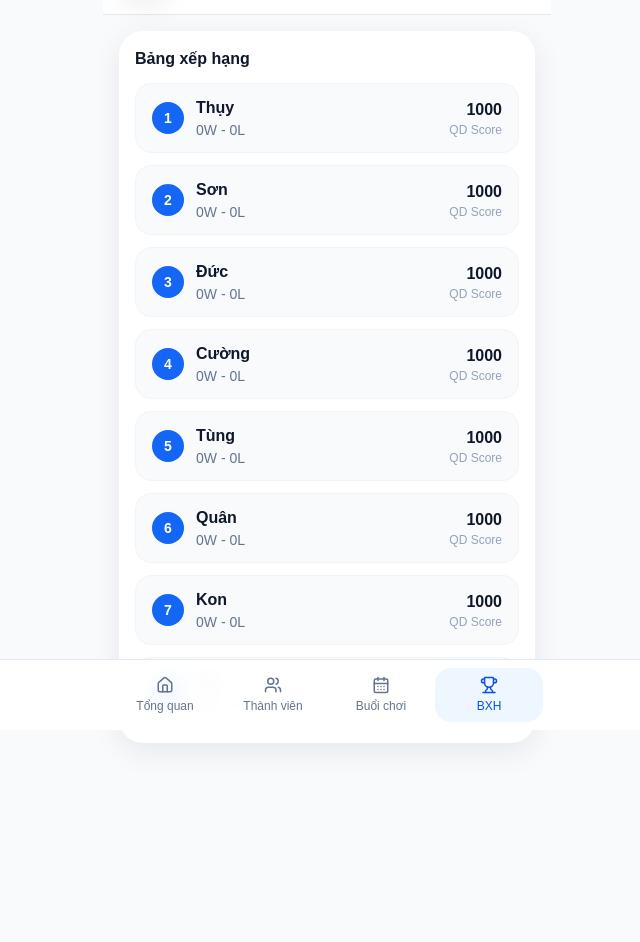
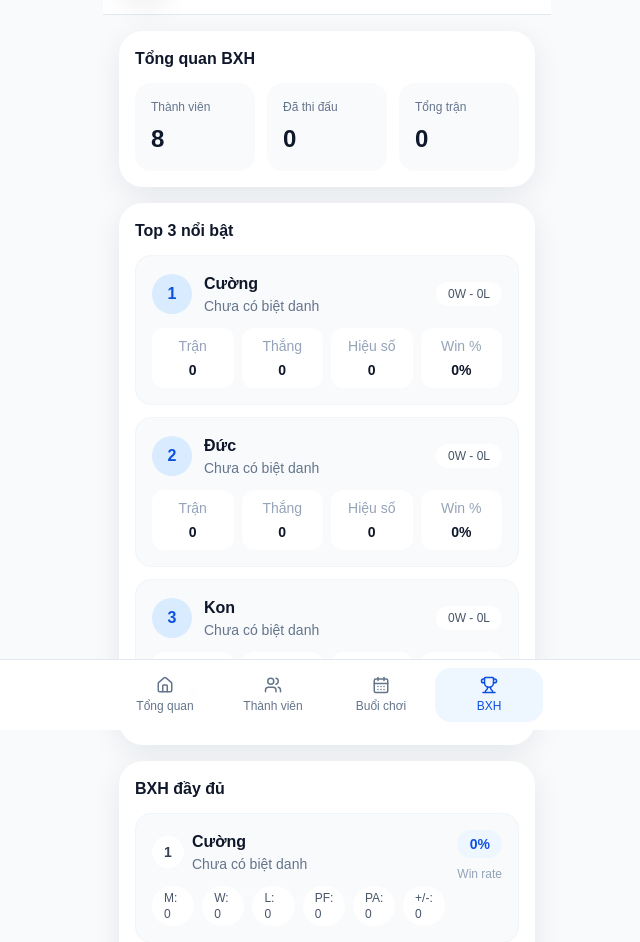
Before and after one commit to tdquan170788-byte/q-pb-smart-match, a Next.js app: page /ranking in a window 1280 px wide. Shown: the part 70-1012 px from the top of the page, without its empty margins (313-953 px from the left). Before the commit the page ends 909 px from the top, so only its background shows below. Built offline with nearby package versions, Linux system fonts and the light colour scheme.

Commit message:
Update page.tsx

```diff
--- a/app/ranking/page.tsx
+++ b/app/ranking/page.tsx
@@ -1,47 +1,193 @@
 "use client";
 
-import { useEffect, useState } from "react";
+import { useEffect, useMemo, useState } from "react";
+import { Medal, Trophy, Users } from "lucide-react";
+
 import AppShell from "@/components/app-shell";
 import SectionCard from "@/components/section-card";
-import { ensureSeedData, getPlayers } from "@/lib/storage";
-import type { Player } from "@/types";
+import type { MatchRecord, Player, RankingRow } from "@/types";
+import { getMatches, getPlayers } from "@/lib/storage";
+import { buildRanking } from "@/lib/ranking";
 
 export default function RankingPage() {
   const [players, setPlayers] = useState<Player[]>([]);
+  const [matches, setMatches] = useState<MatchRecord[]>([]);
 
   useEffect(() => {
-    ensureSeedData();
-    const data = getPlayers().sort((a, b) => b.rating - a.rating);
-    setPlayers(data);
+    setPlayers(getPlayers());
+    setMatches(getMatches());
   }, []);
 
+  const ranking = useMemo<RankingRow[]>(() => {
+    return buildRanking(players, matches);
+  }, [players, matches]);
+
+  const totalPlayers = ranking.length;
+  const totalMatches = matches.length;
+  const activePlayers = ranking.filter((r) => r.matches > 0).length;
+
+  const top3 = ranking.slice(0, 3);
+
   return (
-    <AppShell title="Xếp hạng" subtitle="QD Score tạm thời">
+    <AppShell
+      title="Bảng xếp hạng"
+      subtitle="Tự động tổng hợp từ kết quả các trận đã lưu"
+    >
       <div className="space-y-4">
-        <SectionCard title="Bảng xếp hạng">
+        <SectionCard title="Tổng quan BXH">
+          <div className="grid grid-cols-3 gap-3">
+            <div className="rounded-2xl bg-slate-50 p-4">
+              <div className="text-xs text-slate-500">Thành viên</div>
+              <div className="mt-2 text-2xl font-bold">{totalPlayers}</div>
+            </div>
+
+            <div className="rounded-2xl bg-slate-50 p-4">
+              <div className="text-xs text-slate-500">Đã thi đấu</div>
+              <div className="mt-2 text-2xl font-bold">{activePlayers}</div>
+            </div>
+
+            <div className="rounded-2xl bg-slate-50 p-4">
+              <div className="text-xs text-slate-500">Tổng trận</div>
+              <div className="mt-2 text-2xl font-bold">{totalMatches}</div>
+            </div>
+          </div>
+        </SectionCard>
+
+        <SectionCard title="Top 3 nổi bật">
+          {top3.length === 0 ? (
+            <div className="rounded-2xl border border-dashed border-slate-200 p-6 text-center text-sm text-slate-500">
+              Chưa có dữ liệu trận đấu để xếp hạng.
+            </div>
+          ) : (
             <div className="space-y-3">
-            {players.map((player, index) => (
+              {top3.map((row, index) => (
                 <div
-                key={player.id}
-                className="flex items-center justify-between rounded-2xl border border-slate-100 bg-slate-50 px-4 py-3"
+                  key={row.playerId}
+                  className="rounded-2xl border border-slate-100 bg-slate-50 p-4"
                 >
-                <div className="flex items-center gap-3">
-                  <div className="flex h-8 w-8 items-center justify-center rounded-full bg-brand-600 text-sm font-bold text-white">
+                  <div className="flex items-center justify-between gap-3">
+                    <div className="flex min-w-0 items-center gap-3">
+                      <div className="flex h-10 w-10 items-center justify-center rounded-full bg-brand-100 font-bold text-brand-700">
+                        {index + 1}
+                      </div>
+
+                      <div className="min-w-0">
+                        <div className="truncate text-base font-semibold">
+                          {row.name}
+                        </div>
+                        <div className="text-sm text-slate-500">
+                          {row.nickname?.trim()
+                            ? row.nickname
+                            : "Chưa có biệt danh"}
+                        </div>
+                      </div>
+                    </div>
+
+                    <div className="shrink-0 rounded-full bg-white px-3 py-1 text-xs font-medium text-slate-600">
+                      {row.wins}W - {row.losses}L
+                    </div>
+                  </div>
+
+                  <div className="mt-3 grid grid-cols-4 gap-2 text-center text-sm">
+                    <div className="rounded-xl bg-white p-2">
+                      <div className="text-slate-400">Trận</div>
+                      <div className="mt-1 font-bold">{row.matches}</div>
+                    </div>
+                    <div className="rounded-xl bg-white p-2">
+                      <div className="text-slate-400">Thắng</div>
+                      <div className="mt-1 font-bold">{row.wins}</div>
+                    </div>
+                    <div className="rounded-xl bg-white p-2">
+                      <div className="text-slate-400">Hiệu số</div>
+                      <div className="mt-1 font-bold">{row.pointDiff}</div>
+                    </div>
+                    <div className="rounded-xl bg-white p-2">
+                      <div className="text-slate-400">Win %</div>
+                      <div className="mt-1 font-bold">{row.winRate}%</div>
+                    </div>
+                  </div>
+                </div>
+              ))}
+            </div>
+          )}
+        </SectionCard>
+
+        <SectionCard title="BXH đầy đủ">
+          {ranking.length === 0 ? (
+            <div className="rounded-2xl border border-dashed border-slate-200 p-6 text-center">
+              <div className="mx-auto mb-3 flex h-12 w-12 items-center justify-center rounded-full bg-slate-100">
+                <Trophy className="text-slate-500" size={22} />
+              </div>
+              <div className="text-base font-semibold">Chưa có dữ liệu xếp hạng</div>
+              <div className="mt-1 text-sm text-slate-500">
+                Hãy vào Buổi chơi và nhập kết quả các trận trước.
+              </div>
+            </div>
+          ) : (
+            <div className="space-y-3">
+              {ranking.map((row, index) => (
+                <div
+                  key={row.playerId}
+                  className="rounded-2xl border border-slate-100 bg-slate-50 p-4"
+                >
+                  <div className="flex items-start justify-between gap-3">
+                    <div className="min-w-0">
+                      <div className="flex items-center gap-2">
+                        <div className="flex h-8 w-8 items-center justify-center rounded-full bg-white text-sm font-bold text-slate-700">
                           {index + 1}
                         </div>
                         <div>
-                    <div className="font-semibold">{player.name}</div>
+                          <div className="text-base font-semibold">
+                            {row.name}
+                          </div>
                           <div className="text-sm text-slate-500">
-                      {player.wins}W - {player.losses}L
+                            {row.nickname?.trim()
+                              ? row.nickname
+                              : "Chưa có biệt danh"}
                           </div>
                         </div>
                       </div>
-                <div className="text-right">
-                  <div className="font-bold">{player.rating}</div>
-                  <div className="text-xs text-slate-400">QD Score</div>
+
+                      <div className="mt-3 grid grid-cols-3 gap-2 text-xs sm:grid-cols-6">
+                        <div className="rounded-full bg-white px-3 py-1 text-slate-600">
+                          M: {row.matches}
+                        </div>
+                        <div className="rounded-full bg-white px-3 py-1 text-slate-600">
+                          W: {row.wins}
+                        </div>
+                        <div className="rounded-full bg-white px-3 py-1 text-slate-600">
+                          L: {row.losses}
+                        </div>
+                        <div className="rounded-full bg-white px-3 py-1 text-slate-600">
+                          PF: {row.pointsFor}
+                        </div>
+                        <div className="rounded-full bg-white px-3 py-1 text-slate-600">
+                          PA: {row.pointsAgainst}
+                        </div>
+                        <div className="rounded-full bg-white px-3 py-1 text-slate-600">
+                          +/-: {row.pointDiff}
+                        </div>
+                      </div>
+                    </div>
+
+                    <div className="shrink-0 text-right">
+                      <div className="rounded-full bg-brand-50 px-3 py-1 text-sm font-semibold text-brand-700">
+                        {row.winRate}%
+                      </div>
+                      <div className="mt-2 text-xs text-slate-400">Win rate</div>
+                    </div>
                   </div>
                 </div>
               ))}
+            </div>
+          )}
+        </SectionCard>
+
+        <SectionCard title="Ghi chú Sprint 4">
+          <div className="space-y-2 text-sm text-slate-600">
+            <div>• BXH hiện được tính từ toàn bộ match đã lưu trong app.</div>
+            <div>• Thứ tự xếp hạng: Thắng → Hiệu số → Điểm ghi được.</div>
+            <div>• Sprint tiếp theo mình sẽ làm lọc BXH theo từng buổi / theo khoảng ngày.</div>
           </div>
         </SectionCard>
       </div>
```
Lines whose indentation alone changed are shown as unchanged.
